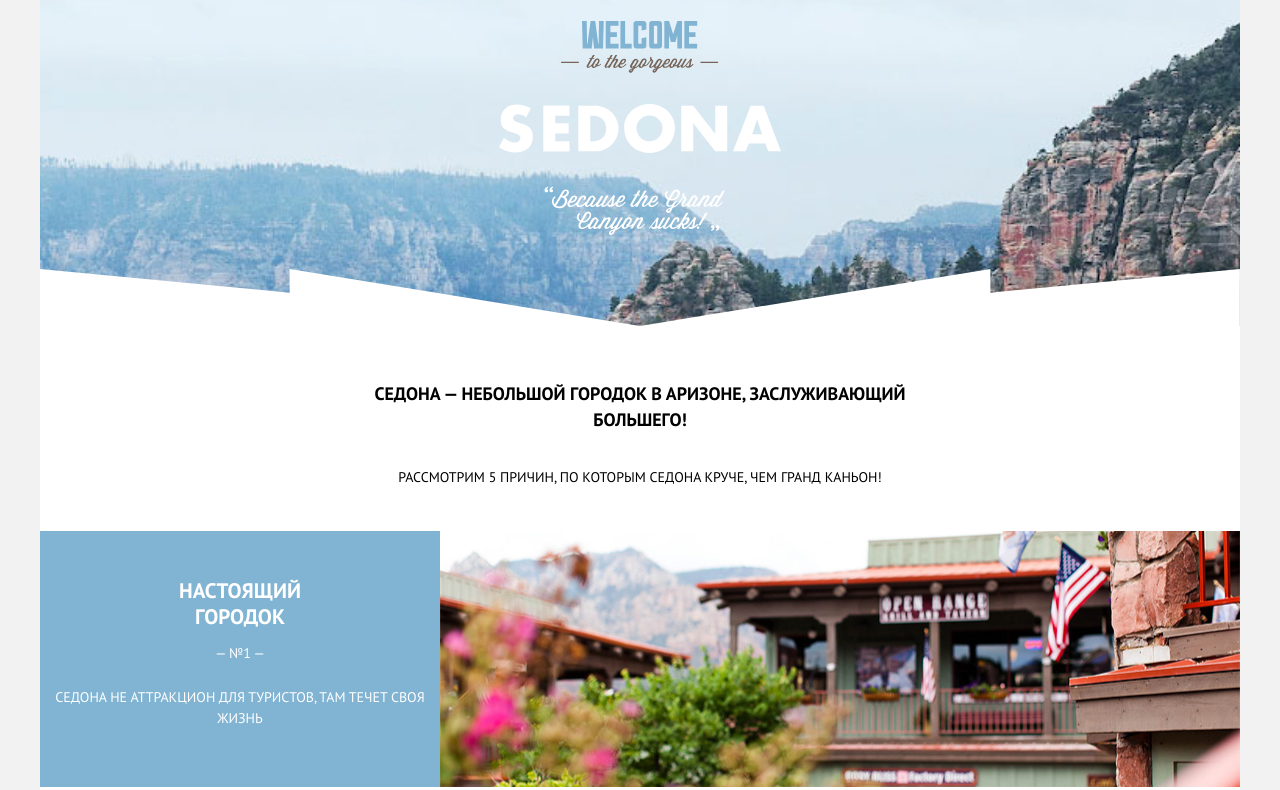
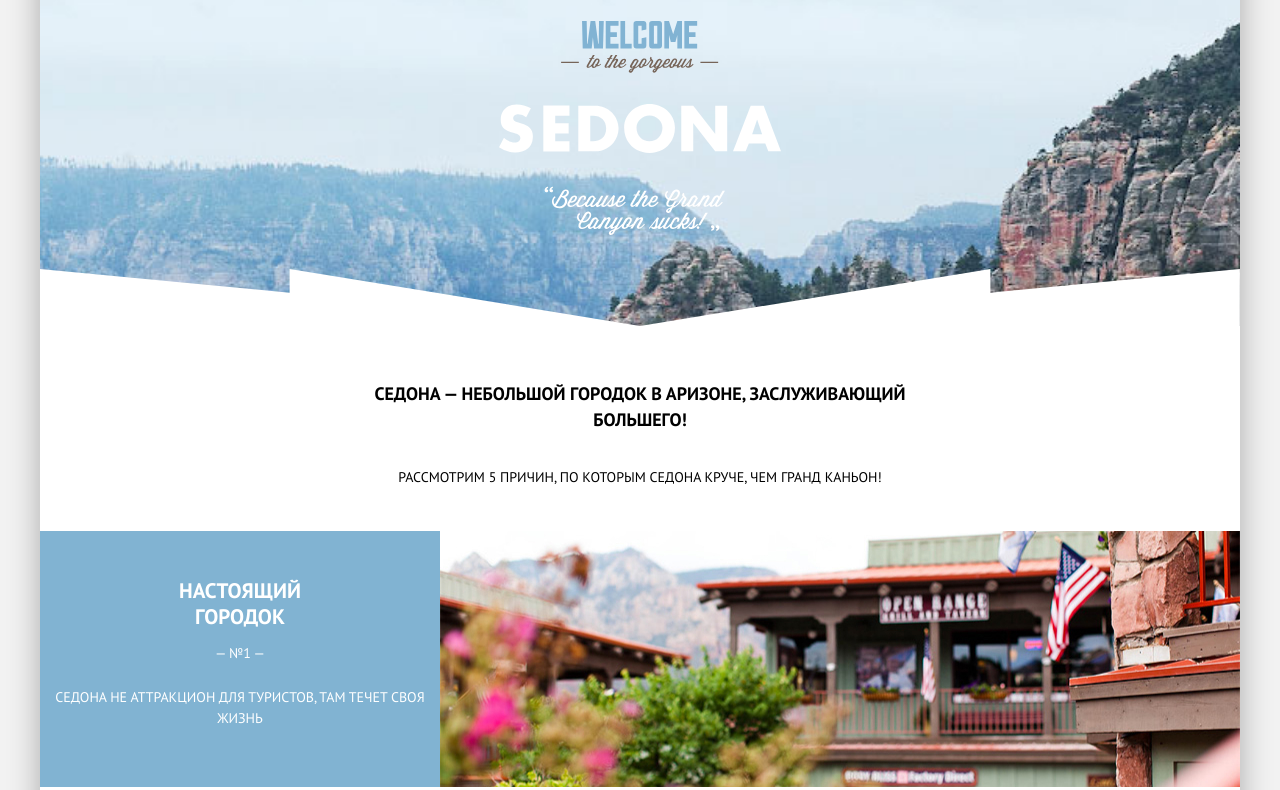
Before and after one commit to vrozumkov/1823683-sedona-24, a website: page source/index.html in a window 1280 px wide. Shown: the part 113-903 px from the top of the page. Drawn offline with nearby package versions, Linux system fonts and the light colour scheme; files that its build step writes are made by us from their sources; files whose address does not match are found by name.

Commit message:
правки

```diff
--- a/source/less/blocks/page__body.less
+++ b/source/less/blocks/page__body.less
@@ -1,9 +1,9 @@
 .page__body {
-  height: 100%;
   margin: 0 auto;
   min-width: @mobile-width;
   background-color: #f2f2f2;
   text-transform: uppercase;
+  box-shadow: 0 15px 30px rgba(0, 0, 0, 0.3);
 
   @media (min-width: @tablet-width) {
     max-width: @desktop-width;
```
Also changed, not shown: build/css/style.min.css, 1 other file.
